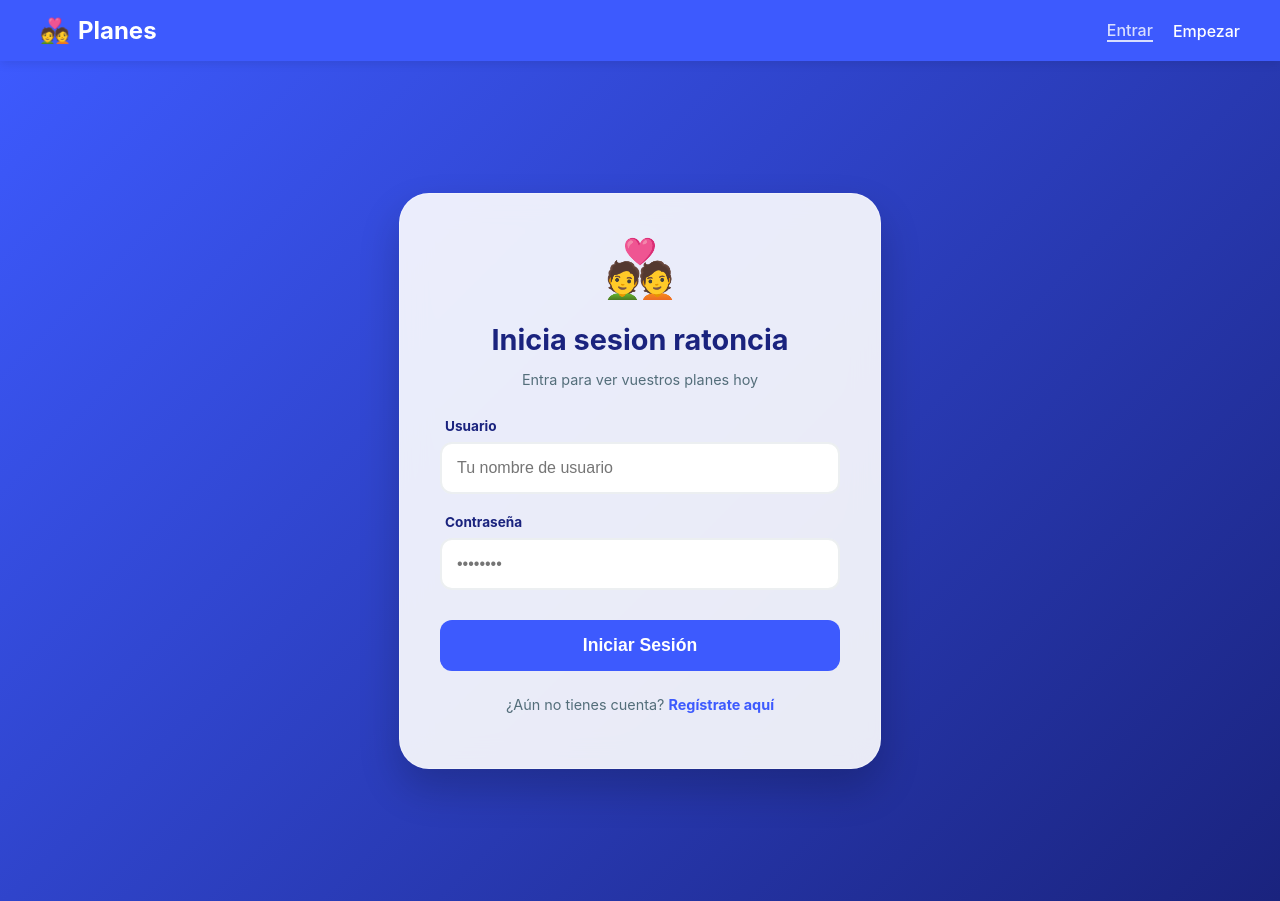
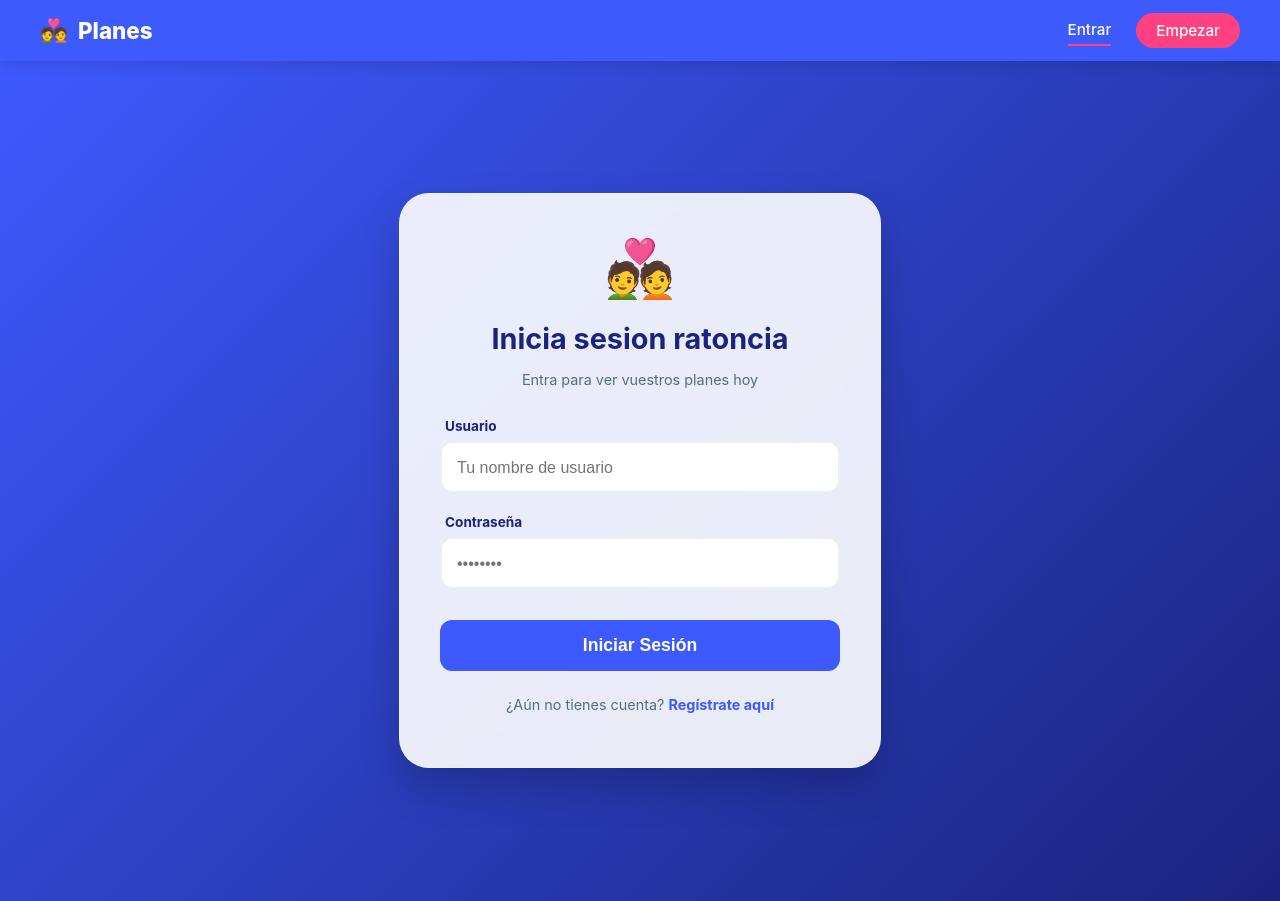
Before and after one commit to Davidyy8/appPlanesFront, an Angular app: page /login in a window 1280 px wide. Built offline with nearby package versions, Linux system fonts and the light colour scheme.

Commit message:
Configuración PWA y URL de producción lista

```diff
--- a/src/app/components/navbar/navbar.css
+++ b/src/app/components/navbar/navbar.css
@@ -1,12 +1,12 @@
-/* Estilos generales */
+/* --- Estilos Base y Escritorio --- */
 .navbar {
-  background-color: #3d5afe;
+  background-color: #3d5afe; /* El azul que usas */
   color: white;
-  padding: 1rem 0;
+  padding: 0.8rem 0;
   position: sticky;
   top: 0;
-  z-index: 1000;
-  box-shadow: 0 2px 10px rgba(0,0,0,0.1);
+  z-index: 2000;
+  box-shadow: 0 2px 15px rgba(0, 0, 0, 0.15);
 }
 
 .nav-container {
@@ -19,45 +19,81 @@
 }
 
 .nav-logo {
-  font-size: 1.5rem;
-  font-weight: bold;
+  font-size: 1.4rem;
+  font-weight: 800;
   text-decoration: none;
   color: white;
   display: flex;
   align-items: center;
-  gap: 8px;
+  gap: 10px;
 }
 
 .nav-links {
   display: flex;
   align-items: center;
-  gap: 20px;
+  gap: 25px;
 }
 
 .nav-links a {
-  color: white;
+  color: rgba(255, 255, 255, 0.9);
   text-decoration: none;
   font-weight: 500;
-  transition: opacity 0.3s;
+  font-size: 0.95rem;
+  transition: all 0.3s ease;
+  padding: 5px 0;
 }
 
 .nav-links a:hover, .nav-links a.active {
-  opacity: 0.8;
-  border-bottom: 2px solid white;
+  color: white;
+  border-bottom: 2px solid #ff4081; /* Un toque rosa para resaltar */
 }
 
-/* Botón Hamburguesa - Oculto en escritorio */
+/* Info de Usuario y Botones */
+.user-info {
+  display: flex;
+  align-items: center;
+  gap: 15px;
+  margin-left: 10px;
+  padding-left: 20px;
+  border-left: 1px solid rgba(255, 255, 255, 0.2);
+}
+
+.btn-logout {
+  background-color: rgba(255, 255, 255, 0.1);
+  border: 1px solid white;
+  color: white;
+  padding: 6px 15px;
+  border-radius: 20px;
+  cursor: pointer;
+  font-size: 0.85rem;
+  transition: background 0.3s;
+}
+
+.btn-logout:hover {
+  background-color: white;
+  color: #3d5afe;
+}
+
+.btn-register {
+  background-color: #ff4081;
+  color: white !important;
+  padding: 8px 20px !important;
+  border-radius: 25px;
+  border-bottom: none !important;
+}
+
+/* --- BOTÓN HAMBURGUESA --- */
 .menu-toggle {
-  display: none;
+  display: none; /* Oculto en PC */
   flex-direction: column;
-  justify-content: space-between;
-  width: 30px;
-  height: 21px;
+  justify-content: space-around;
+  width: 28px;
+  height: 20px;
   background: transparent;
   border: none;
   cursor: pointer;
   padding: 0;
-  z-index: 1100;
+  z-index: 2100;
 }
 
 .bar {
@@ -65,45 +101,48 @@
   height: 3px;
   background-color: white;
   border-radius: 10px;
-  transition: all 0.3s ease;
+  transition: all 0.3s ease-in-out;
 }
 
-/* --- DISEÑO MÓVIL (Media Query) --- */
+/* --- RESPONSIVE (Móvil) --- */
 @media (max-width: 768px) {
   .menu-toggle {
-    display: flex; /* Aparece en móvil */
+    display: flex; /* Mostrar en móvil */
   }
 
-  /* Animación de la hamburguesa a X cuando se abre */
-  .menu-toggle.open .bar:nth-child(1) { transform: translateY(9px) rotate(45deg); }
+  /* Animación X de la hamburguesa */
+  .menu-toggle.open .bar:nth-child(1) { transform: translateY(8px) rotate(45deg); }
   .menu-toggle.open .bar:nth-child(2) { opacity: 0; }
   .menu-toggle.open .bar:nth-child(3) { transform: translateY(-9px) rotate(-45deg); }
 
   .nav-links {
-    display: none; /* Se oculta por defecto */
     position: fixed;
     top: 0;
-    left: 0;
-    width: 100%;
+    right: -100%; /* Escondido a la derecha */
+    width: 80%; /* Ocupa casi toda la pantalla */
     height: 100vh;
     background-color: #3d5afe;
     flex-direction: column;
     justify-content: center;
-    align-items: center;
-    gap: 30px;
-    font-size: 1.2rem;
+    gap: 40px;
+    transition: 0.4s ease-in-out;
+    box-shadow: -5px 0 15px rgba(0,0,0,0.2);
   }
 
   .nav-links.active {
-    display: flex; /* Se muestra al pulsar el botón */
+    right: 0; /* Entra a la pantalla */
   }
 
   .user-info {
     flex-direction: column;
-    gap: 15px;
+    border-left: none;
     border-top: 1px solid rgba(255,255,255,0.2);
-    padding-top: 20px;
-    width: 80%;
-    text-align: center;
+    padding: 20px 0 0 0;
+    margin: 0;
+    width: 70%;
+  }
+
+  .nav-links a {
+    font-size: 1.2rem;
   }
 }
```
